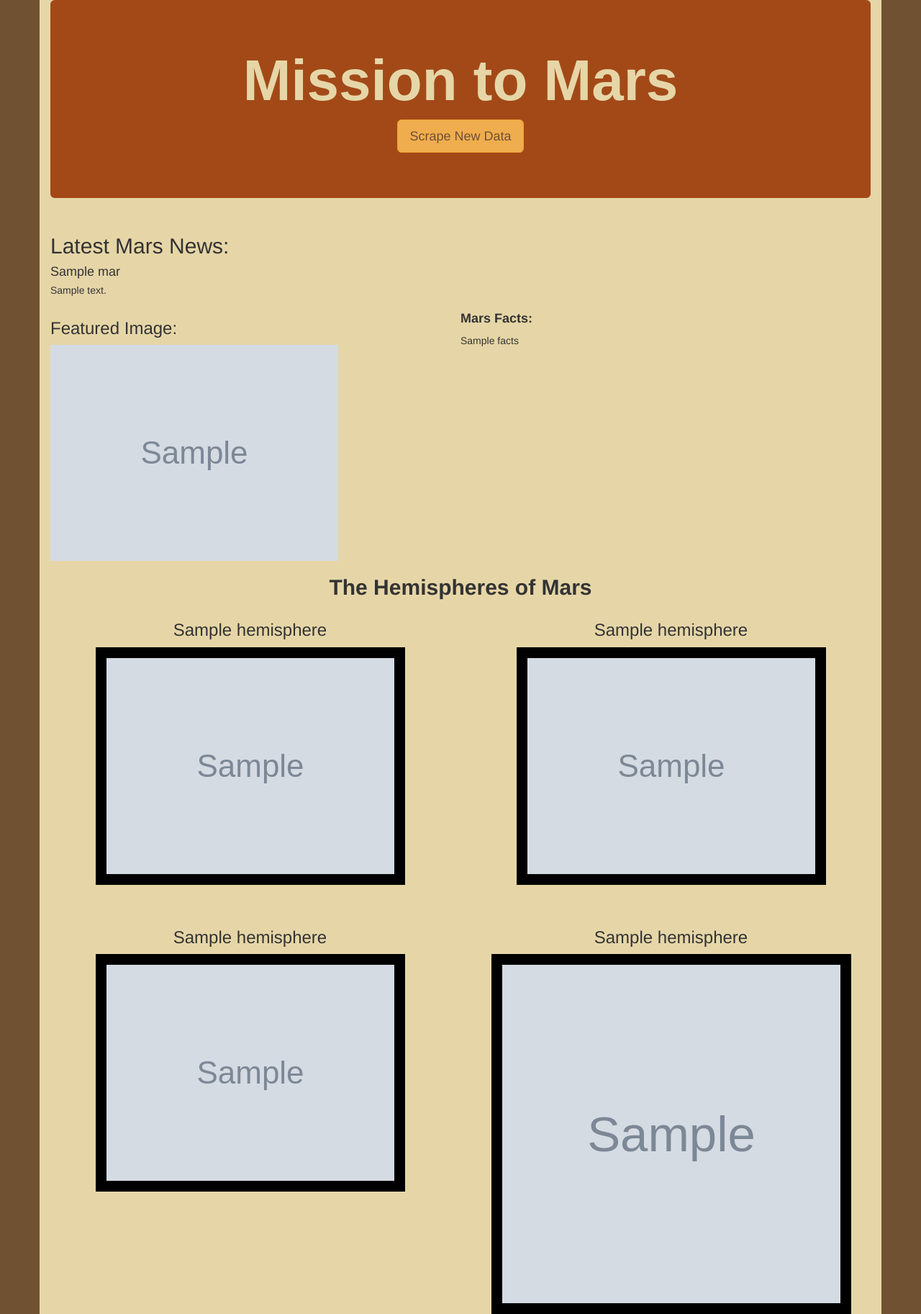
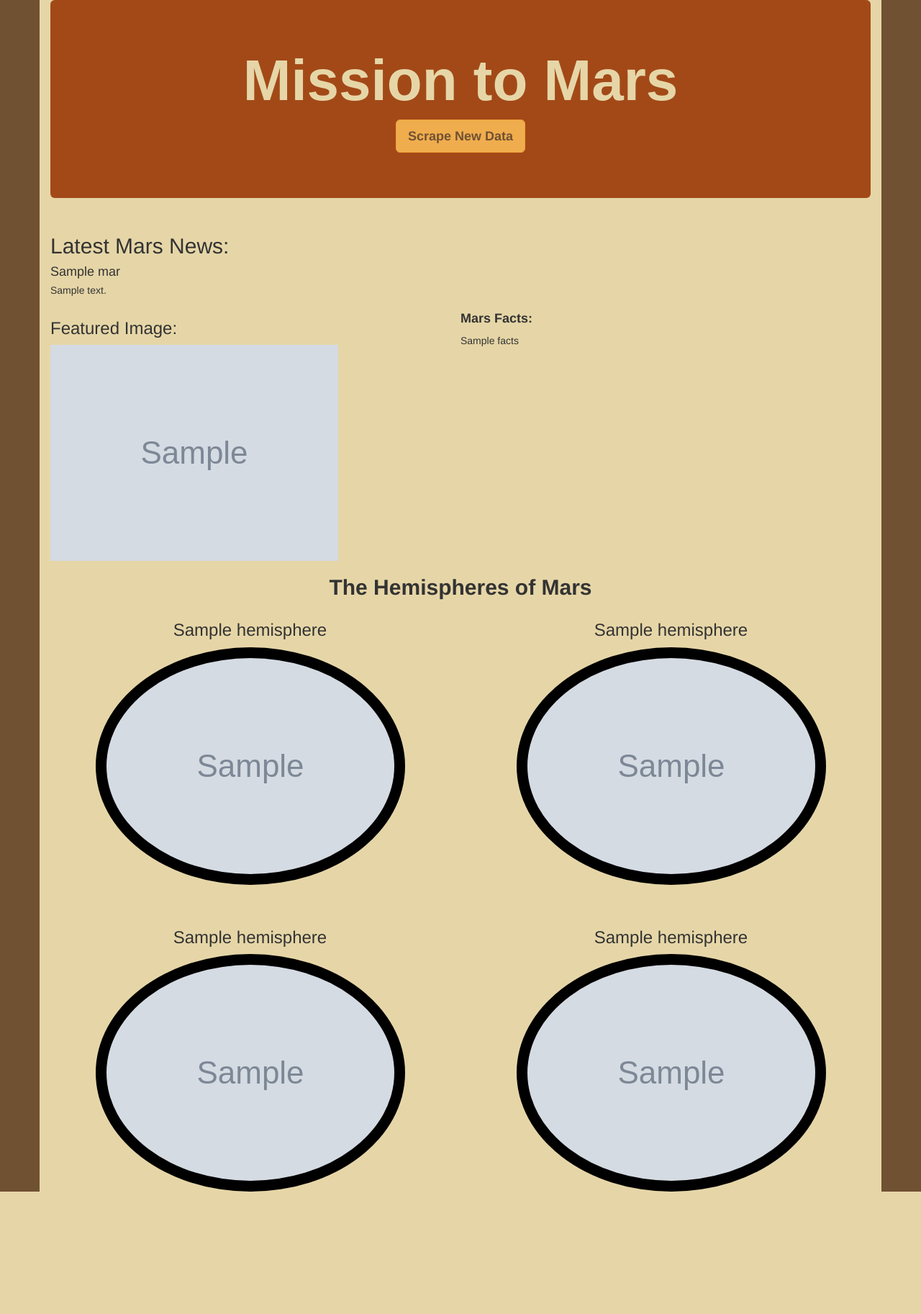
Before and after one commit to Bag0niku/Mission_to_Mars, a Flask app: page / in a window 1280 px wide. Shown: the whole page at 72% size. After the commit the page ends 1655 px from the top, so only its background shows below. Run offline with Flask 2, Linux system fonts and the light colour scheme; grey boxes marked "Sample" are stand-in pictures; a database or web service that is not in the repository returns one stand-in record (values such as "Sample title"); some libraries are stand-ins or nearby versions.

Commit message:
done debugging

```diff
--- a/templates/index.html
+++ b/templates/index.html
@@ -39,7 +39,7 @@
         <div id="title" class="jumbotron text-center">
             <h1 style="font-family: sans-serif;font-weight: bolder;color:#e6d6a7;font-size:80px;">
                 <b>Mission to Mars</b></h1>
-            <p><a class="btn btn-warning btn-lg" href="/scrape" role="button" style="color:#705132"> Scrape New Data</a></p>
+            <p><a class="btn btn-warning btn-lg" href="/scrape" role="button" style="color:#705132"> <b>Scrape New Data</b></a></p>
 
         </div>
         <div class="content">
@@ -79,14 +79,14 @@
                 <div class="col-md-6 text-center">
                     <div class="media">
                         <h3>{{mars.hemispheres[0].title}}</h3>
-                        <img id="mars-img" src="{{mars.hemispheres[0].sm_hemisphere_img}}">
+                        <img id="mars-img" class="img-circle" src="{{mars.hemispheres[0].sm_hemisphere_img}}">
 
                     </div>
                 </div>
                 <div class="col-md-6 text-center">
                     <div class="media">
                         <h3 >{{mars.hemispheres[1].title}}</h3>
-                        <img id="mars-img" src="{{mars.hemispheres[1].sm_hemisphere_img}}">
+                        <img id="mars-img" class="img-circle" src="{{mars.hemispheres[1].sm_hemisphere_img}}">
 
                     </div>
                 </div>
@@ -96,7 +96,7 @@
                     <div class="media">
                         <p></br></br></p>
                         <h3 >{{mars.hemispheres[2].title}}</h3>
-                        <img id="mars-img" src="{{mars.hemispheres[2].sm_hemisphere_img}}">
+                        <img id="mars-img" class="img-circle" src="{{mars.hemispheres[2].sm_hemisphere_img}}">
 
                     </div>
                 </div>
@@ -104,7 +104,7 @@
                     <div class="media">
                         <p><br><br></p>
                         <h3>{{mars.hemispheres[3].title}}</h3>
-                        <img id="mars-img" src="{{mars.hemispheres[3].sm_hemisphere_img}}" width=600 height=600>
+                        <img id="mars-img" class="img-circle" src="{{mars.hemispheres[3].sm_hemisphere_img}}">
 
                     </div>
                 </div>
```
